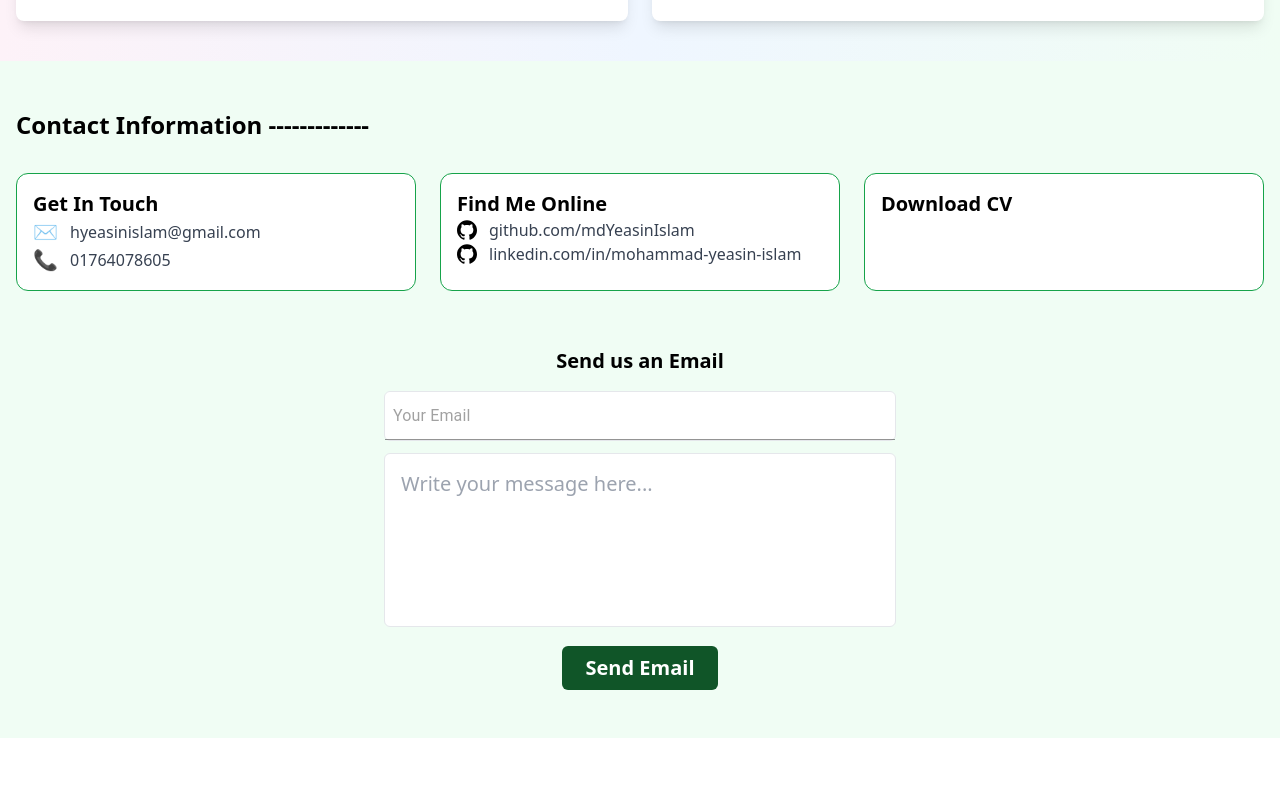
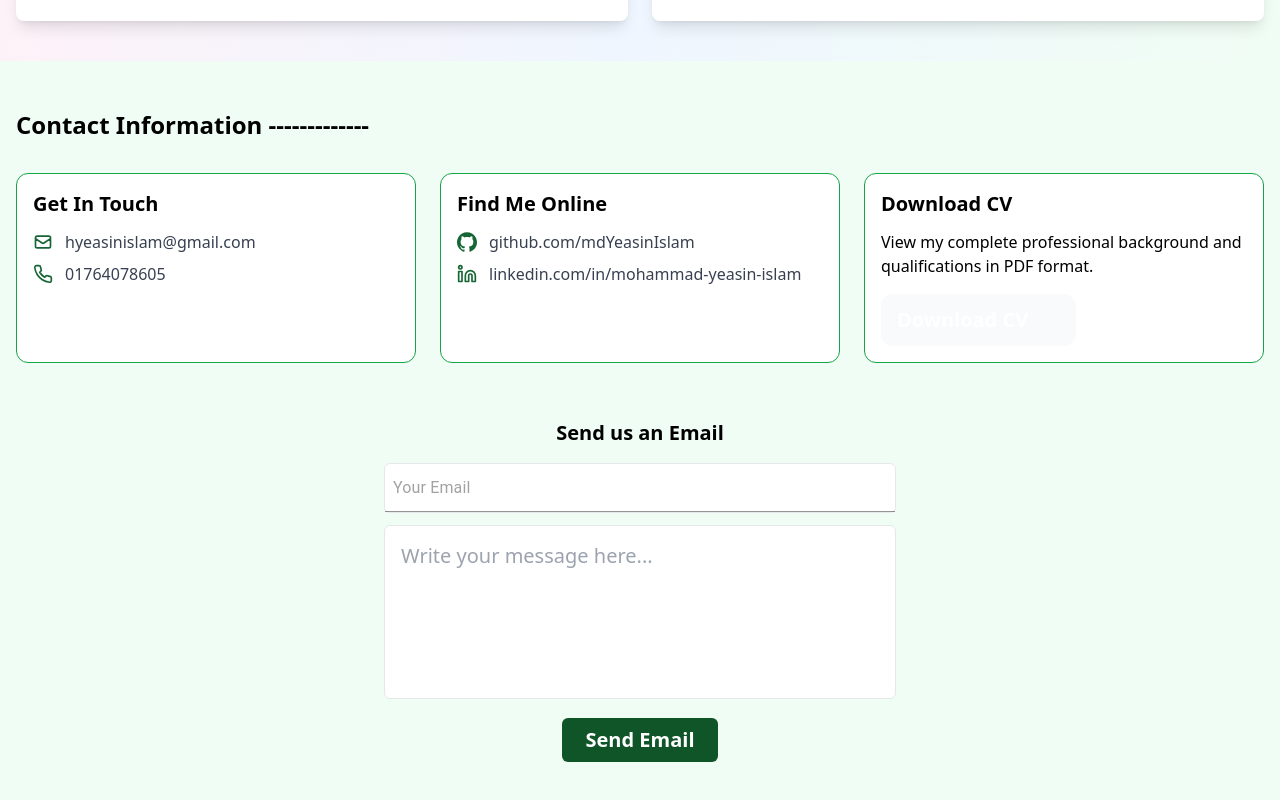
Before and after one commit to mdYeasinIslam/My_Portfolio, a Next.js app: page / in a window 1280 px wide. Shown: the part 3321-4121 px from the top of the page. Before the commit the page ends 4059 px from the top, so only its background shows below. Built offline with nearby package versions, Linux system fonts and the light colour scheme.

Commit message:
contact page re-design completed and update content

```diff
--- a/src/components/ContactSection/Contact.tsx
+++ b/src/components/ContactSection/Contact.tsx
@@ -6,6 +6,8 @@
 import Link from "next/link";
 import { Input } from "@mui/material";
 import { title } from "framer-motion/client";
+import { FiLinkedin, FiPhone } from "react-icons/fi";
+import { HiOutlineMail } from "react-icons/hi";
 interface ContactInfo {
   title: string;
   des?: string;
@@ -26,12 +28,12 @@
         title: "Email",
         value: "hyeasinislam@gmail.com",
         link: "https://mail.google.com/mail/u/0/#inbox?compose=new",
-        icon: "✉️",
+        icon: <HiOutlineMail />,
       },
       {
         title: "Phone / WhatsApp",
         value: "01764078605",
-        icon: "📞",
+        icon: <FiPhone />,
       },
     ],
   },
@@ -43,13 +45,13 @@
         title: "Github",
         value: "github.com/mdYeasinIslam",
         link: "https://github.com/mdYeasinIslam",
-        icon: <SiGithub className="text-black" />,
+        icon: <SiGithub />,
       },
       {
         title: "LinkedIn",
         value: "linkedin.com/in/mohammad-yeasin-islam",
         link: "https://www.linkedin.com/in/mohammad-yeasin-islam",
-        icon: <SiGithub className="text-black" />,
+        icon: <FiLinkedin />,
       },
     ],
   },
@@ -88,24 +90,26 @@
   return (
     <section
       id="Contact"
-      className="  py-12 px-6 md:px-0 bg-green-50  text-black"
+      className="  py-12  md:px-0 bg-green-50  text-black"
     >
       <div className="container mx-auto">
         <h2 className="text-2xl font-bold text-left mb-8">
           Contact Information -------------
         </h2>
         <div className="lg:grid grid-cols-1  gap-4">
-          <div className="grid grid-cols-3 gap-6">
+          <div className="grid md:grid-cols-2 lg:grid-cols-3 gap-6">
             {contactDetails?.map((contact, index) => {
               return (
                 <div
                   key={index}
                   className="border border-green-600 rounded-xl bg-white  transition duration-300 p-4"
                 >
-                  <h1 className="font-semibold text-xl">{contact.title}</h1>
-                  <div>
-                    {contact.info &&
-                      contact?.info?.map((icon, index) => {
+                  <h1 className="font-semibold text-xl mb-3">
+                    {contact.title}
+                  </h1>
+                  {contact.info && (
+                    <div className="flex flex-col gap-2 ">
+                      {contact?.info?.map((icon, index) => {
                         return (
                           <Link
                             key={index}
@@ -114,17 +118,63 @@
                             target="_blank"
                             rel="noopener noreferrer"
                           >
-                            <div className="text-green-500 lg:text-xl">
+                            <div className="text-green-800 lg:text-xl">
                               {icon.icon}
                             </div>
 
-                            <p className="text-base text-gray-700 ">
+                            <p className="text-base text-gray-700  hover:underline">
                               {icon.value}
                             </p>
                           </Link>
                         );
                       })}
-                  </div>
+                    </div>
+                  )}
+                  {contact.des && (
+                    <p className="text-base font-medium">{contact?.des}</p>
+                  )}
+                  {contact.title.includes("Download") && (
+                    <button className="relative inline-flex items-center justify-start py-3 pl-4 pr-12 overflow-hidden font-semibold text-primary transition-all duration-150 ease-in-out rounded-xl hover:pl-10 hover:pr-6 bg-gray-50 dark:bg-green-800 group mt-4">
+                      <span className="absolute bottom-0 left-0 w-full h-1 transition-all duration-150 ease-in-out bg-primary group-hover:h-full"></span>
+                      {/* <span className="absolute right-0 pr-4 duration-200 ease-out group-hover:translate-x-12">
+                          <svg
+                            className="w-5 h-5 text-green-400"
+                            fill="none"
+                            stroke="#3B9DF8"
+                            viewBox="0 0 24 24"
+                            xmlns="http://www.w3.org/2000/svg"
+                          >
+                            <path
+                              strokeLinecap="round"
+                             strokeLinejoin="round"
+                              strokeWidth="2"
+                              d="M14 5l7 7m0 0l-7 7m7-7H3"
+                            ></path>
+                          </svg>
+                        </span> */}
+
+                      <span className="absolute left-0 pl-2.5 -translate-x-12 group-hover:translate-x-0 ease-out duration-200">
+                        <svg
+                          className="w-5 h-5 text-green-400"
+                          fill="none"
+                          stroke="#fff"
+                          viewBox="0 0 24 24"
+                          xmlns="http://www.w3.org/2000/svg"
+                        >
+                          <path
+                            strokeLinecap="round"
+                            strokeLinejoin="round"
+                            strokeWidth="2"
+                            d="M14 5l7 7m0 0l-7 7m7-7H3"
+                          ></path>
+                        </svg>
+                      </span>
+
+                      <span className="relative w-full text-left transition-colors duration-200 ease-in-out text-white group-hover:text-white">
+                        Download CV
+                      </span>
+                    </button>
+                  )}
                 </div>
               );
             })}
```
